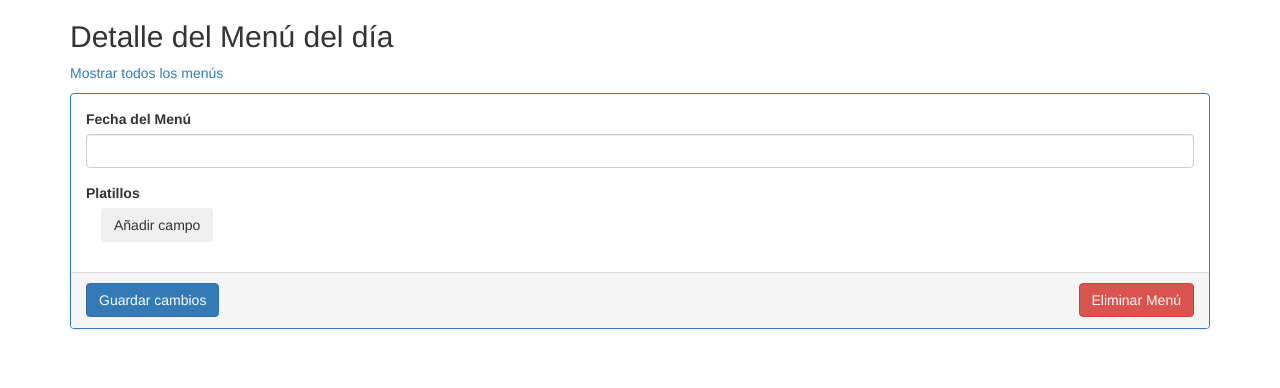
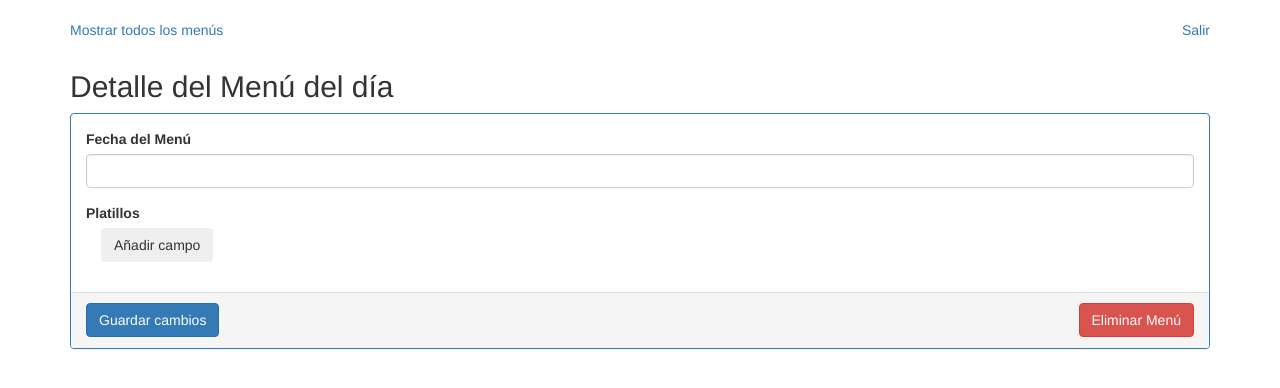
Before and after one commit to leonardon473/cornershop-backend-test, a Django app: template cornershop-backend-test/backend_test/menu_of_the_day/templates/menu_of_the_day_retrieve_update_destroy.html in a window 1280 px wide. Shown: the top 388 px of the page. Run offline with Django 3.2, Linux system fonts and the light colour scheme; the template is opened without the code that fills it, so the values that code supplies are empty; parts of the project's set-up code (start-up, migrations or seed data) failed here and were passed over; some libraries are stand-ins or nearby versions.

Commit message:
added: Logout link is added.

```diff
--- a/cornershop-backend-test/backend_test/menu_of_the_day/templates/menu_of_the_day_retrieve_update_destroy.html
+++ b/cornershop-backend-test/backend_test/menu_of_the_day/templates/menu_of_the_day_retrieve_update_destroy.html
@@ -3,10 +3,19 @@
 {% block content %}
 <input type="hidden" id="menu_id" value="0" />
 <div class="container">
+  <div class="row" style="padding-top: 20px;">
+    <div class="col-sm-2">
+      <p><a href="/menu/admin/menus">Mostrar todos los menús</a></p>
+    </div>
+    <div class="col-sm-8">
+    </div>
+    <div class="col-sm-2">
+      <p><a class="pull-right" href="/menu/admin/logout">Salir</a></p>
+    </div>
+  </div>
   <div class="row">
-    <div class="col-sm-6">
+    <div class="col-sm-12">
       <h2>Detalle del Menú del día</h2>
-      <p><a href="/menu/admin/menus">Mostrar todos los menús</a></p>
     </div>
   </div>
   <div class="row">
```
Also changed, not shown: cornershop-backend-test/backend_test/menu_of_the_day/templates/menu_of_the_day_list_create.html (+7 -0 lines).
